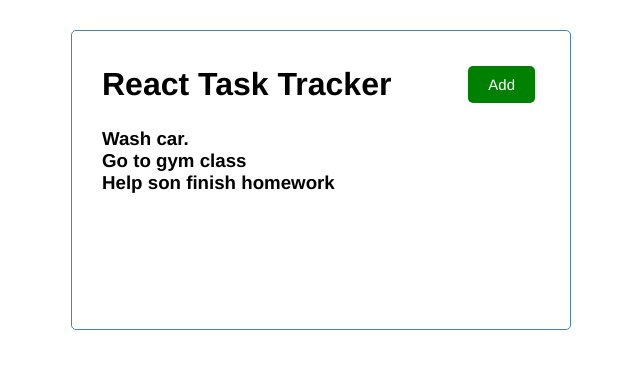
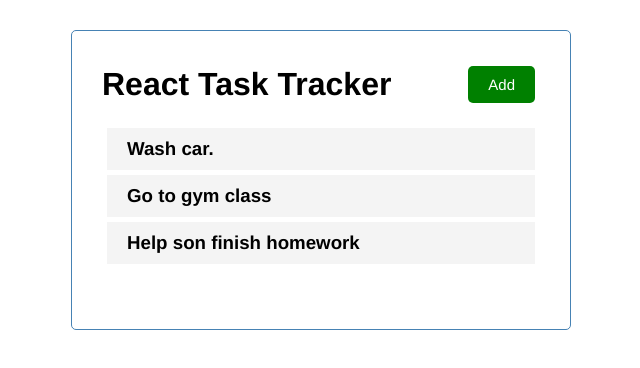
Before and after one commit to JDixon1995/Task-Tracker-App, a React (Create React App) app: page / in a window 1280 px wide. Shown: the top 368 px of the page, without its empty margins (319-959 px from the left). Built offline with nearby package versions, Linux system fonts and the light colour scheme.

Commit message:
refactored Tasks with a Task component, and brought task list up the a global scope for useState.

```diff
--- a/src/App.js
+++ b/src/App.js
@@ -1,12 +1,35 @@
 import './App.css';
+import { useState } from 'react'
 import Header from './components/Header'
 import Tasks from './components/Tasks';
 
 const App = () => {
+
+  const [tasks, setTasks] = useState([
+    {
+        id: 1,
+        text: 'Wash car.' ,
+        day: 'Nov 1st at 2:30 PM',
+        reminder: false,
+    },
+    {
+        id: 2,
+        text: 'Go to gym class',
+        day: 'Nov 4th at 5:30 PM',
+        reminder: true,
+    },
+    {
+        id: 3,
+        text: 'Help son finish homework',
+        day: 'Nov 7th at 6:30 PM',
+        reminder: true,
+    }
+])
+
   return (
-    <div className="App" className="container">
+    <div className="container">
       <Header />
-      <Tasks />
+      <Tasks tasks={tasks} />
     </div>
   );
 }
--- /dev/null
+++ b/src/components/Task.js
@@ -0,0 +1,11 @@
+import React from 'react'
+
+const Task = ( { task } ) => {
+    return (
+        <div className='task'>
+            <h3>{task.text}</h3>
+        </div>
+    )
+}
+
+export default Task
--- a/src/components/Tasks.js
+++ b/src/components/Tasks.js
@@ -1,30 +1,13 @@
 import React from 'react'
+import Task from './Task'
 
-const tasks = [
-    {
-        id: 1,
-        text: 'Wash car.' ,
-        day: 'Nov 1st at 2:30 PM',
-        reminder: false,
-    },
-    {
-        id: 2,
-        text: 'Go to gym class',
-        day: 'Nov 4th at 5:30 PM',
-        reminder: true,
-    },
-    {
-        id: 3,
-        text: 'Help son finish homework',
-        day: 'Nov 7th at 6:30 PM',
-        reminder: true,
-    }
-]
 
-const Tasks = () => {
+
+const Tasks = ( {tasks} ) => {
+
     return (
         <>
-            {tasks.map((task) => (<h3 key={task.id} >{task.text}</h3>))}
+            {tasks.map((task) => (<Task key={task.id} task={task} /> ))}
         </>
     )
 }
--- a/src/index.css
+++ b/src/index.css
@@ -51,3 +51,10 @@
   display: block;
   width: 100%;
 }
+
+.task {
+  background: #f4f4f4;
+  margin: 5px;
+  padding: 10px 20px;
+  cursor: pointer;
+}
```
